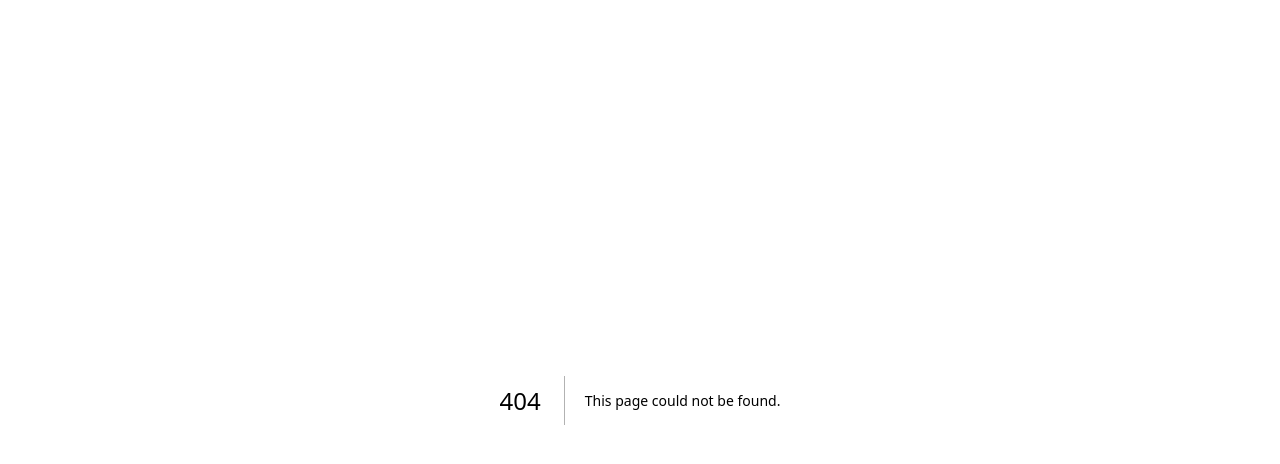
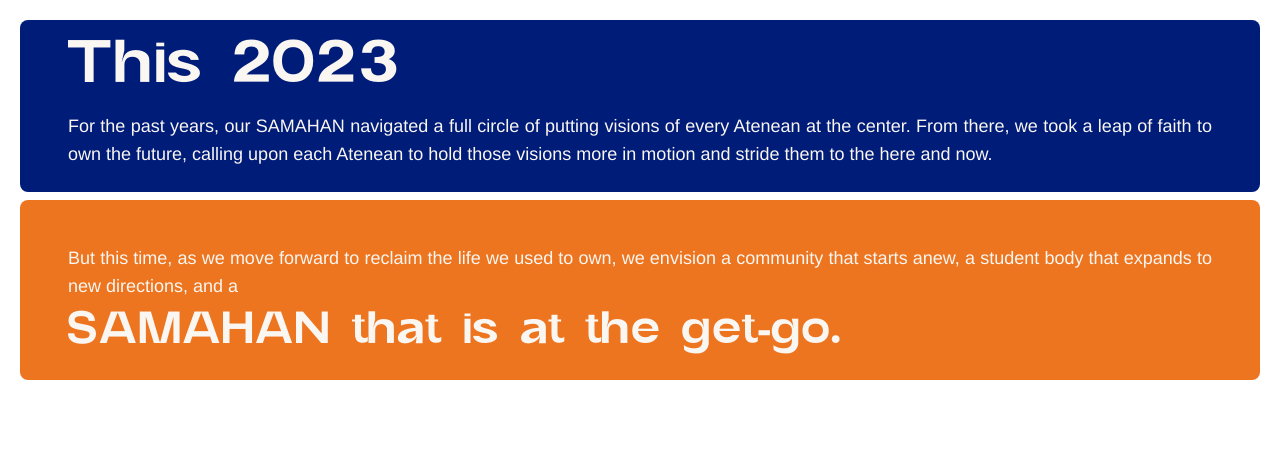
Before and after one commit to SAMAHAN-Systems-Development/samahan-at-the-get-go, a Next.js app: page /AboutFourthSection in a window 1280 px wide. Before the commit this address had no page. Shown: the top 464 px of the page. Built offline with nearby package versions, Linux system fonts and the light colour scheme.

Commit message:
chore: added app and updated components

```diff
--- /dev/null
+++ b/src/app/AboutFourthSection/page.tsx
@@ -0,0 +1,9 @@
+import AboutFourthSection from "@/components/ui/AboutPage/AboutFourthSection/AboutFourthSection";
+
+export default function Home() {
+  return (
+    <main>
+      <AboutFourthSection />
+    </main>
+  );
+}
--- a/src/app/AboutFourthSectionBlueCard/page.tsx
+++ /dev/null
@@ -1,9 +0,0 @@
-import AboutForthSectionBlueCard from "@/components/ui/AboutPage/AboutFourthSection/AboutForthSectionBlueCard";
-
-export default function Home() {
-  return (
-    <main>
-      <AboutForthSectionBlueCard year="This 2023" />
-    </main>
-  );
-}
--- a/src/app/AboutFourthSectionOrangeCard/page.tsx
+++ /dev/null
@@ -1,9 +0,0 @@
-import AboutForthSectionOrangeCard from "@/components/ui/AboutPage/AboutFourthSection/AboutForthSectionOrangeCard";
-
-export default function Home() {
-  return (
-    <main>
-      <AboutForthSectionOrangeCard year="SAMAHAN that is at the get-go." />
-    </main>
-  );
-}
--- a/src/components/Home/HomePage.tsx
+++ b/src/components/Home/HomePage.tsx
@@ -1,13 +1,11 @@
 import type { FC } from "react";
 import React from "react";
 
-import AboutForthSectionOrangeCard from "@/components/ui/AboutPage/AboutFourthSection/AboutForthSectionOrangeCard";
 import Button from "@/components/ui/Button";
 
 const HomePage: FC = () => {
   return (
     <>
-      <AboutForthSectionOrangeCard year="SAMAHAN that is at the get-go." />
       <Button
         href="https://www.samahan.addu.edu.ph/"
         className="font-artega bg-beige text-white"
--- a/src/components/ui/AboutFourthSection.tsx
+++ /dev/null
@@ -1,17 +0,0 @@
-import React from "react";
-
-import AboutForthSectionBlueCard from "@/components/ui/AboutPage/AboutForthSectionBlueCard";
-import AboutForthSectionOrangeCard from "@/components/ui/AboutPage/AboutForthSectionOrangeCard";
-
-const AboutFourthSection = () => {
-  return (
-    <>
-      <div className="relative flex flex-col justify-start w-full gap-2 m-5">
-        <AboutForthSectionBlueCard year="This 2023" />
-        <AboutForthSectionOrangeCard year="SAMAHAN that is at the get-go. " />
-      </div>
-    </>
-  );
-};
-
-export default AboutFourthSection;
--- /dev/null
+++ b/src/components/ui/AboutPage/AboutFourthSection/AboutFourthSection.tsx
@@ -0,0 +1,17 @@
+import React from "react";
+
+import AboutForthSectionBlueCard from "@/components/ui/AboutPage/AboutFourthSection/AboutForthSectionBlueCard";
+import AboutForthSectionOrangeCard from "@/components/ui/AboutPage/AboutFourthSection/AboutForthSectionOrangeCard";
+
+const AboutFourthSection = () => {
+  return (
+    <>
+      <div className="relative flex flex-col justify-start w-full gap-2 p-5">
+        <AboutForthSectionBlueCard year="This 2023" />
+        <AboutForthSectionOrangeCard year="SAMAHAN that is at the get-go. " />
+      </div>
+    </>
+  );
+};
+
+export default AboutFourthSection;
```
